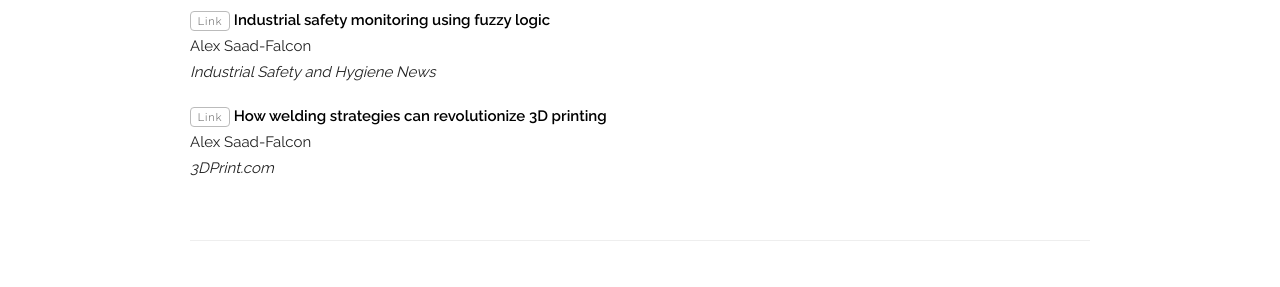
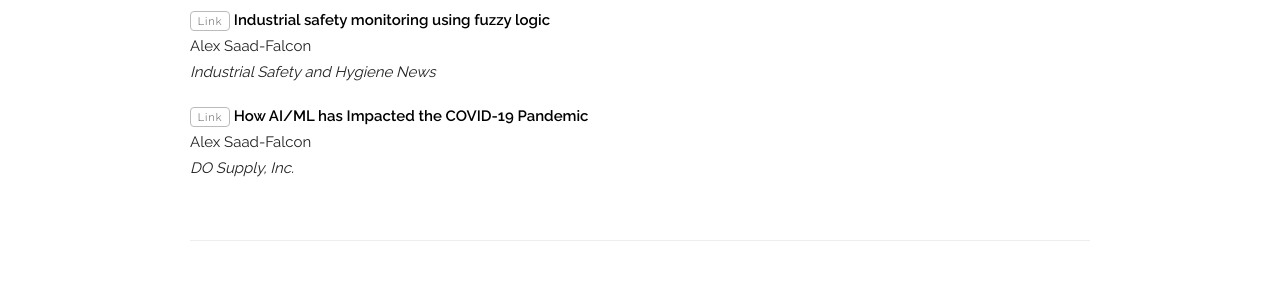
Before and after one commit to alexsaadfalcon/alexsaadfalcon.github.io, a Jekyll site: the page built from index.html, in a window 1280 px wide and 900 px high, scrolled down 1033 px. Shown: the part 153-440 px from the top of the window. Built offline with Jekyll 4.4.1, drawn with Linux system fonts in a browser that asks for light colours; some web fonts are replaced.

Commit message:
Covid paper

```diff
--- a/_data/publications.yaml
+++ b/_data/publications.yaml
@@ -28,6 +28,14 @@
     venue: "3DPrint.com"
 #    paper_pdf: "/assets/publications/2020_welding_printing/paper.pdf"
     link: "https://3dprint.com/275905/how-welding-strategies-can-revolutionize-3d-printing/"
+    selected: n
+    web: y
+
+  - title: "How AI/ML has Impacted the COVID-19 Pandemic"
+    authors: "Alex Saad-Falcon"
+    venue: "DO Supply, Inc."
+#    paper_pdf: "/assets/publications/2020_fuzzy_logic/paper.pdf"
+    link: "https://www.dosupply.com/tech/2020/12/11/how-ai-machine-learning-has-impacted-the-covid-19-pandemic/"
     selected: y
     web: y
 
```
